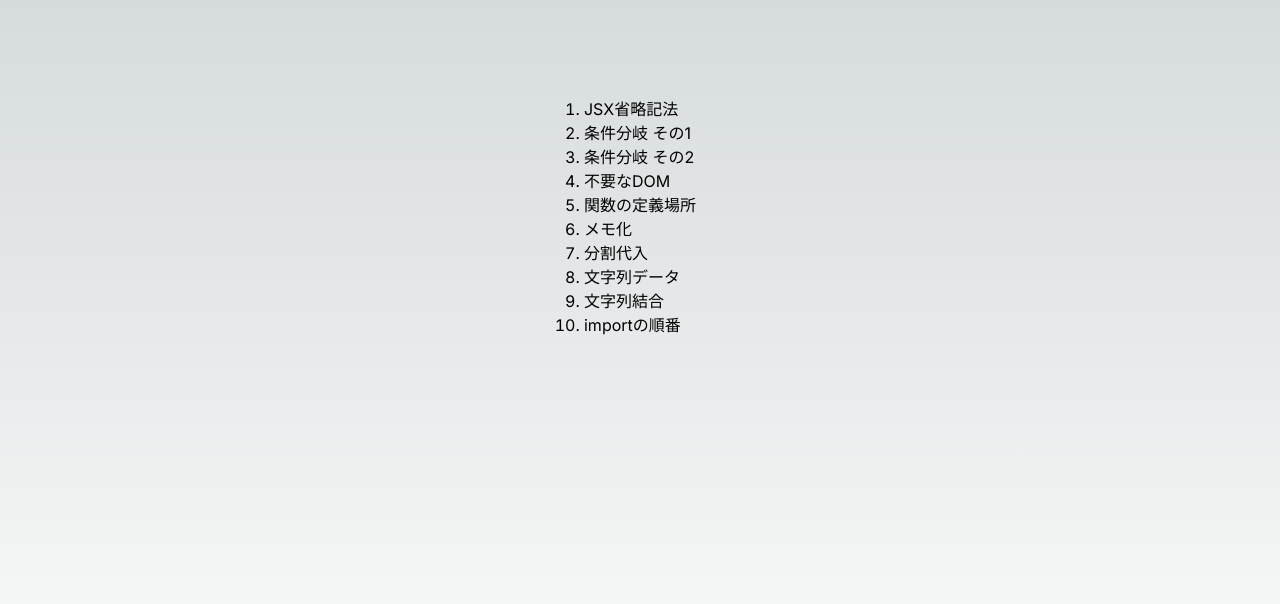
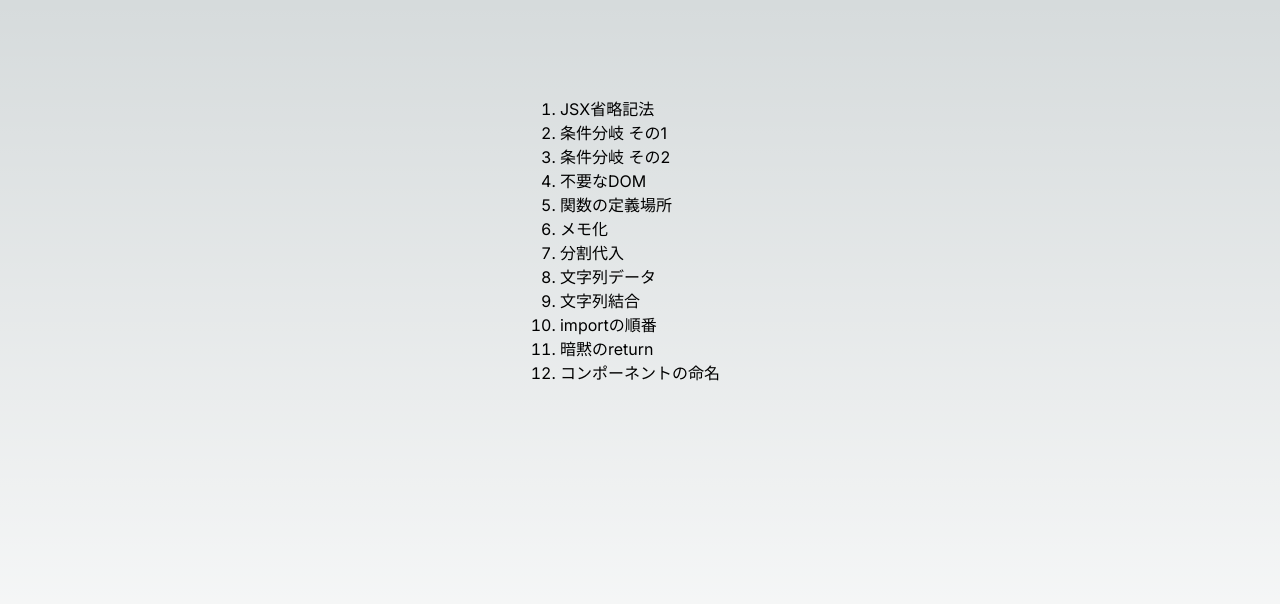
Before and after one commit to wtotw/react-bad-codes, a Next.js app: page / in a window 1280 px wide. Shown: the top 604 px of the page. Built offline with nearby package versions, Linux system fonts and the light colour scheme.

Commit message:
ページ追加

```diff
--- a/src/app/page.tsx
+++ b/src/app/page.tsx
@@ -33,6 +33,12 @@
       <li>
         <Link href="/import-order">importの順番</Link>
       </li>
+      <li>
+        <Link href="/implicit-return">暗黙のreturn</Link>
+      </li>
+      <li>
+        <Link href="/naming-component">コンポーネントの命名</Link>
+      </li>
     </ol>
   );
 }
```
Also changed, not shown: src/app/implicit-return/page.tsx (added, +10 -0 lines), src/app/naming-component/page.tsx (added, +15 -0 lines).
